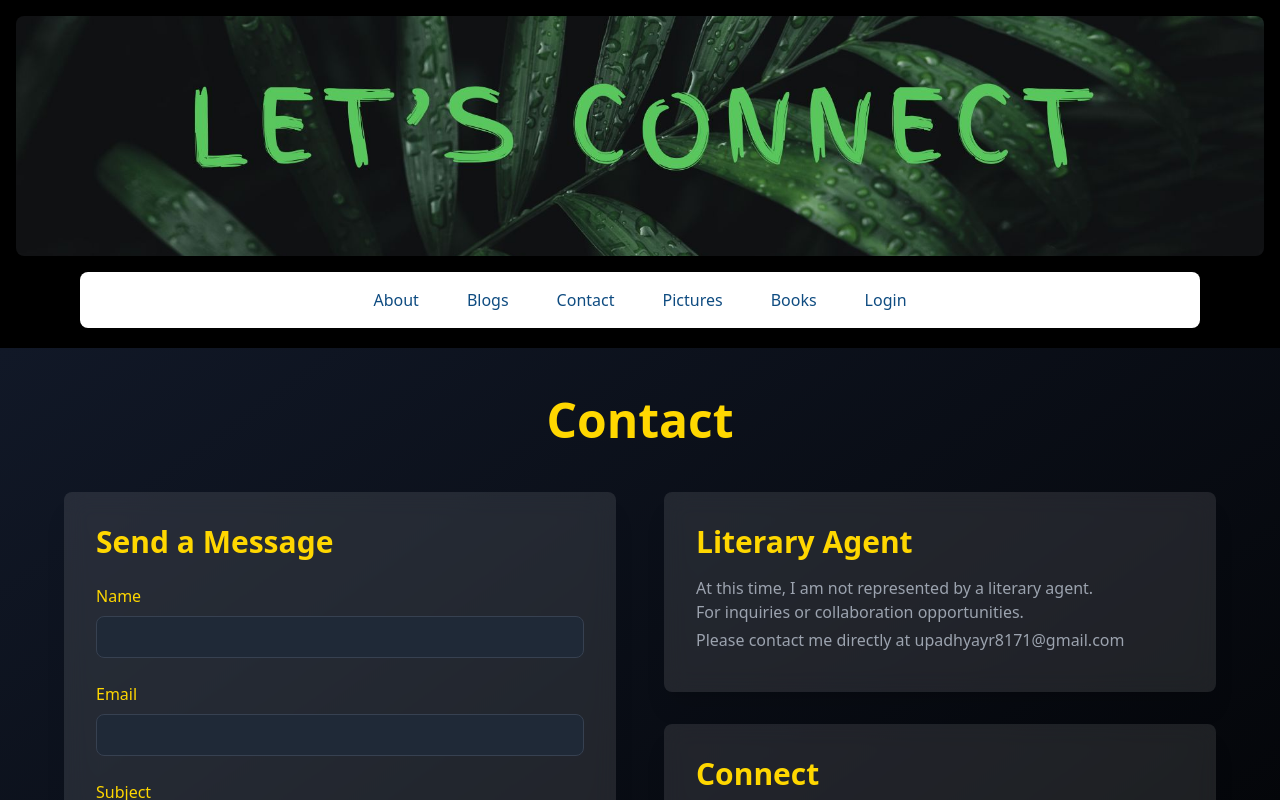
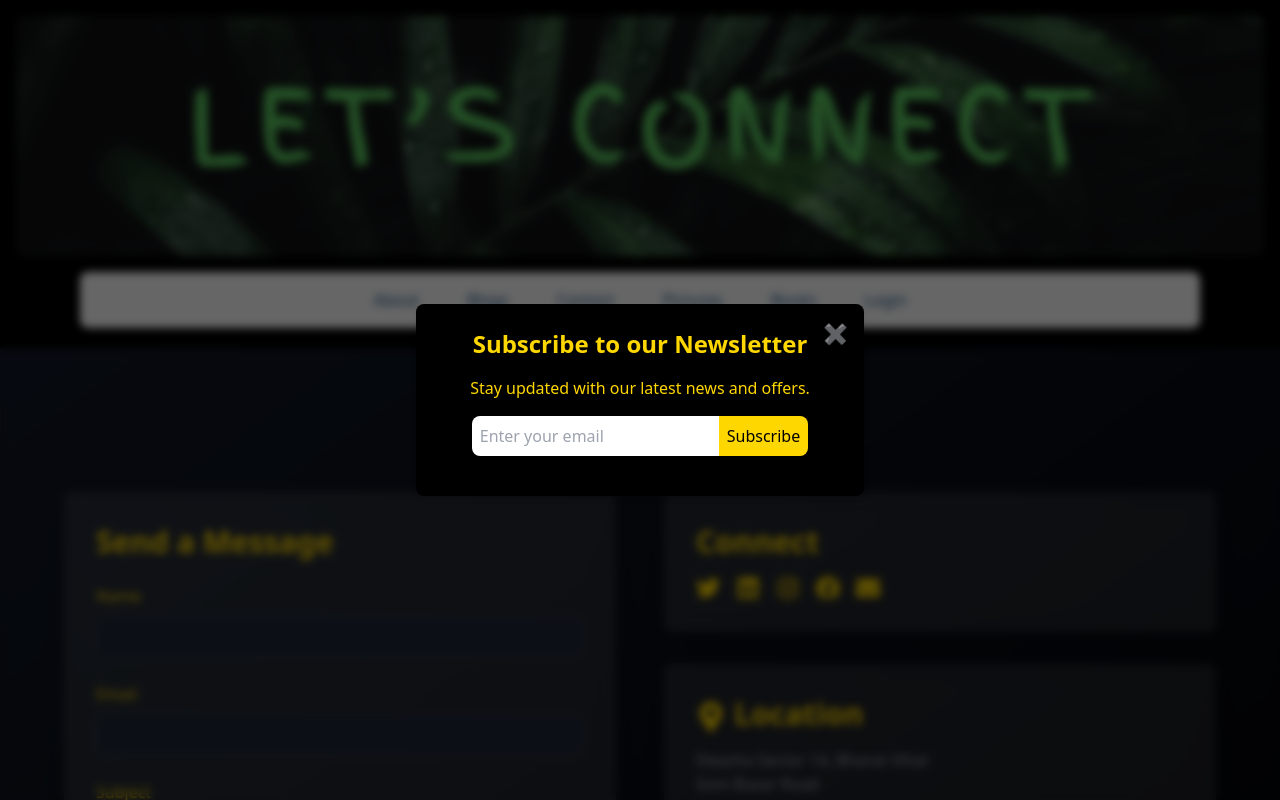
Before and after one commit to Mohit5Upadhyay/Rohit, a React (Vite) app: page /contact in a window 1280 px wide. Shown: the top 800 px of the page. Built offline with nearby package versions, Linux system fonts and the light colour scheme; no server answers.

Commit message:
added newsletter and socials

```diff
--- a/src/pages/About.tsx
+++ b/src/pages/About.tsx
@@ -12,7 +12,9 @@ const About = () => {
         <p className="text-lg leading-relaxed text-gray-300 mb-4">
           As a writer, I want my words to be like a friend's voice, offering consolation, direction, and occasionally a gentle prod to recognize the beauty in your tale. My relationship with each reader is as personal as my writing. Know that I wrote this with you in mind, whether your goal is to explore, think, or discover a different viewpoint.
         </p>
-
+        <p className="text-lg leading-relaxed text-gray-300">
+          Greetings from my world, where stories are more than words; they are conduits for growth, healing, and understanding.
+        </p>
         <br />
         <p className="text-lg leading-relaxed text-gray-300">
          I’m so glad that you are here :)
--- a/src/pages/Contact.tsx
+++ b/src/pages/Contact.tsx
@@ -1,7 +1,7 @@
 
 
 import { useState, FormEvent } from 'react';
-import { FaLinkedin, FaTwitter, FaInstagram, FaMapMarkerAlt } from 'react-icons/fa';
+import { FaLinkedin, FaTwitter, FaInstagram, FaMapMarkerAlt, FaFacebook, FaEnvelope } from 'react-icons/fa';
 import { databases } from '../appwrite/appwriteConfig';
 import { ID } from 'appwrite';
 import conf from '../config/conf';
@@ -23,6 +23,9 @@ function Contact() {
   const [loading, setLoading] = useState(false);
   const [success, setSuccess] = useState(false);
   const [error, setError] = useState<string | null>(null);
+  const [newsletterEmail, setNewsletterEmail] = useState('');
+  const [newsletterSuccess, setNewsletterSuccess] = useState(false);
+  const [newsletterError, setNewsletterError] = useState<string | null>(null);
 
   const validateEmail = (email: string): boolean => {
     return /^[^\s@]+@[^\s@]+\.[^\s@]+$/.test(email);
@@ -64,6 +67,25 @@ function Contact() {
       console.error(err);
     } finally {
       setLoading(false);
+    }
+  };
+
+  const handleNewsletterSubmit = async (e: FormEvent) => {
+    e.preventDefault();
+    setNewsletterError(null);
+
+    try {
+      if (!validateEmail(newsletterEmail)) {
+        throw new Error('Please enter a valid email address');
+      }
+
+      // Add your newsletter subscription logic here
+
+      setNewsletterSuccess(true);
+      setNewsletterEmail('');
+    } catch (err) {
+      setNewsletterError(err instanceof Error ? err.message : 'Failed to subscribe');
+      console.error(err);
     }
   };
 
@@ -152,12 +174,6 @@ function Contact() {
           </div>
 
           <div className="space-y-8">
-            <div className="bg-white/10 backdrop-blur-md rounded-lg shadow-xl p-8">
-              <h2 className="text-3xl font-semibold text-gold mb-4">Literary Agent</h2>
-              <p className="text-gray-400 mb-1">At this time, I am not represented by a literary agent. <br />
-              For inquiries or collaboration opportunities. </p>
-              <p className="text-gray-400 mb-2">Please contact me directly at upadhyayr8171@gmail.com</p>
-            </div>
 
             <div className="bg-white/10 backdrop-blur-md rounded-lg shadow-xl p-8">
               <h2 className="text-3xl font-semibold text-gold mb-4">Connect</h2>
@@ -186,6 +202,20 @@ function Contact() {
                 >
                   <FaInstagram size={24} />
                 </a>
+                <a
+                  href="https://www.facebook.com/yourprofile"
+                  target="_blank"
+                  rel="noopener noreferrer"
+                  className="text-gold hover:text-white transition-colors"
+                >
+                  <FaFacebook size={24} />
+                </a>
+                <a
+                  href="mailto:example@example.com"
+                  className="text-gold hover:text-white transition-colors"
+                >
+                  <FaEnvelope size={24} />
+                </a>
               </div>
             </div>
 
@@ -200,6 +230,39 @@ function Contact() {
               New Delhi, Delhi - 110078, India
               </p>
             </div>
+
+            <div className="bg-white/10 backdrop-blur-md rounded-lg shadow-xl p-8">
+              <h2 className="text-3xl font-semibold text-gold mb-4">Subscribe to my Newsletter</h2>
+              <form onSubmit={handleNewsletterSubmit} className="space-y-4">
+                <input
+                  type="email"
+                  required
+                  placeholder="Enter your email"
+                  className="w-full px-4 py-2 bg-gray-800 text-white border border-gray-700 rounded-lg focus:border-gold outline-none"
+                  value={newsletterEmail}
+                  onChange={e => setNewsletterEmail(e.target.value)}
+                />
+                <button
+                  type="submit"
+                  className="w-full py-3 bg-gold text-gray-900 rounded-lg hover:bg-opacity-90 transition-colors"
+                >
+                  Subscribe
+                </button>
+              </form>
+
+              {newsletterSuccess && (
+                <div className="mt-4 p-4 bg-green-100 text-green-700 rounded-lg">
+                  Subscribed successfully!
+                </div>
+              )}
+
+              {newsletterError && (
+                <div className="mt-4 p-4 bg-red-100 text-red-700 rounded-lg">
+                  {newsletterError}
+                </div>
+              )}
+            </div>
+
           </div>
         </div>
       </div>
--- a/src/pages/Layout.tsx
+++ b/src/pages/Layout.tsx
@@ -1,16 +1,15 @@
-
 import { useState, useRef, useEffect } from "react";
 import { Link, Outlet, useNavigate, useLocation } from "react-router-dom";
-import { useAuth } from '../appwrite/auth';
+import { useAuth } from "../appwrite/auth";
 
 // Banner mapping
 const BANNER_MAPPING = {
-  '/': '/home.png',
-  '/about': '/about.png',
-  '/blog': '/blogs.png',
-  '/contact': '/contact.jpg',
-  '/pictures': '/pictures.jpeg',
-  '/books': '/book.jpg',
+  "/": "/home.png",
+  "/about": "/about.png",
+  "/blog": "/blogs.png",
+  "/contact": "/contact.jpg",
+  "/pictures": "/pictures.jpeg",
+  "/books": "/book.jpg",
   // '/awards': '/downloadbanner2.jpeg',
 };
 
@@ -18,23 +17,34 @@ function Layout() {
   const { user, logout } = useAuth();
   const location = useLocation();
   const navigate = useNavigate();
-  const [currentBanner, setCurrentBanner] = useState(BANNER_MAPPING['/']);
+  const [currentBanner, setCurrentBanner] = useState(BANNER_MAPPING["/"]);
   const [isChangingBanner, setIsChangingBanner] = useState(false);
   const [showAboutDropdown, setShowAboutDropdown] = useState(false);
-
   const [showLogoutConfirm, setShowLogoutConfirm] = useState(false);
+  // const [isBannerVisible, setIsBannerVisible] = useState(true);
+  const [isNewsletterVisible, setIsNewsletterVisible] = useState(false);
   const timeoutRef = useRef<NodeJS.Timeout>();
 
   // Update banner when route changes
   useEffect(() => {
     setIsChangingBanner(true);
-    const newBanner = BANNER_MAPPING[location.pathname as keyof typeof BANNER_MAPPING] || BANNER_MAPPING['/'];
+    const newBanner =
+      BANNER_MAPPING[location.pathname as keyof typeof BANNER_MAPPING] ||
+      BANNER_MAPPING["/"];
 
     setTimeout(() => {
       setCurrentBanner(newBanner);
       setIsChangingBanner(false);
     }, 300);
   }, [location.pathname]);
+
+  useEffect(() => {
+    const timer = setTimeout(() => {
+      setIsNewsletterVisible(true);
+    }, 1000); // Show the newsletter popup after 2 seconds
+
+    return () => clearTimeout(timer);
+  }, []);
 
   const handleMouseEnter = (setter: (value: boolean) => void) => {
     clearTimeout(timeoutRef.current);
@@ -54,11 +64,19 @@ function Layout() {
   const handleConfirmLogout = async () => {
     try {
       await logout();
-      navigate('/login');
+      navigate("/login");
     } catch (error) {
-      console.error('Logout failed:', error);
+      console.error("Logout failed:", error);
     }
     setShowLogoutConfirm(false);
+  };
+
+  // const handleBannerDismiss = () => {
+  //   setIsBannerVisible(false);
+  // };
+
+  const handleNewsletterDismiss = () => {
+    setIsNewsletterVisible(false);
   };
 
   useEffect(() => {
@@ -71,13 +89,24 @@ function Layout() {
 
   return (
     <div className="min-h-screen bg-[#000] text-gold flex flex-col">
+      {/* {isBannerVisible && (
+        <div className="bg-gradient-to-r from-yellow-400 to-yellow-600 text-black p-4 text-center relative animate-slide-in">
+          <span className="font-bold">🎉 Happy Birthday to Rohit Upadhyay! 🎉</span>
+          <button
+            onClick={handleBannerDismiss}
+            className="absolute right-4 top-1/2 transform -translate-y-1/2 bg-transparent border-none text-black text-xl cursor-pointer"
+          >
+            ✖
+          </button>
+        </div>
+      )} */}
       <header className="text-center p-4">
         <div className="relative h-[30vh] rounded-lg overflow-hidden">
           <img
             src={currentBanner}
             alt="Page Banner"
             className={`w-full h-full object-cover transition-opacity duration-300 ${
-              isChangingBanner ? 'opacity-0' : 'opacity-100'
+              isChangingBanner ? "opacity-0" : "opacity-100"
             }`}
           />
         </div>
@@ -86,41 +115,56 @@ function Layout() {
       <nav className="mx-4 md:mx-20 mb-5">
         <div className="bg-white rounded-lg shadow-md">
           <div className="flex flex-wrap justify-center gap-6 md:gap-12 px-4 md:px-8 py-4">
-
             <div
               className="relative"
               onMouseEnter={() => handleMouseEnter(setShowAboutDropdown)}
               onMouseLeave={() => handleMouseLeave(setShowAboutDropdown)}
             >
-              <Link to="/about" className="text-classic-blue hover:text-gold transition-colors">
+              <Link
+                to="/about"
+                className="text-classic-blue hover:text-gold transition-colors"
+              >
                 About
               </Link>
               {showAboutDropdown && (
                 <div className="absolute top-full left-0 mt-2 w-40 bg-white rounded-lg shadow-lg z-10">
-                  <Link to="/" className="block px-4 py-2 text-classic-blue hover:text-gold hover:bg-gray-50">
+                  <Link
+                    to="/"
+                    className="block px-4 py-2 text-classic-blue hover:text-gold hover:bg-gray-50"
+                  >
                     Biography
                   </Link>
                 </div>
               )}
             </div>
 
-            <Link to="/blog" className="text-classic-blue hover:text-gold transition-colors">
+            <Link
+              to="/blog"
+              className="text-classic-blue hover:text-gold transition-colors"
+            >
               Blogs
             </Link>
 
-            <Link to="/contact" className="text-classic-blue hover:text-gold transition-colors">
+            <Link
+              to="/contact"
+              className="text-classic-blue hover:text-gold transition-colors"
+            >
               Contact
             </Link>
 
-            <Link to="/pictures" className="text-classic-blue hover:text-gold transition-colors">
+            <Link
+              to="/pictures"
+              className="text-classic-blue hover:text-gold transition-colors"
+            >
               Pictures
             </Link>
 
-
-              <Link to="/books" className="text-classic-blue hover:text-gold transition-colors">
+            <Link
+              to="/books"
+              className="text-classic-blue hover:text-gold transition-colors"
+            >
               Books
             </Link>
-
 
             {user ? (
               <button
@@ -130,13 +174,52 @@ function Layout() {
                 Logout
               </button>
             ) : (
-              <Link to="/login" className="text-classic-blue hover:text-gold transition-colors">
+              <Link
+                to="/login"
+                className="text-classic-blue hover:text-gold transition-colors"
+              >
                 Login
               </Link>
             )}
           </div>
         </div>
       </nav>
+
+      {isNewsletterVisible && (
+        <div className="fixed inset-0 z-50 flex items-center justify-center p-4">
+          <div
+            className="fixed inset-0 bg-black/60 backdrop-blur-sm"
+            onClick={handleNewsletterDismiss}
+          />
+          <div
+            className="relative bg-black text-gold p-6 text-center rounded-lg shadow-md max-w-md w-full"
+            onClick={(e) => e.stopPropagation()}
+          >
+            <h2 className="text-2xl font-bold mb-4">
+              Subscribe to our Newsletter
+            </h2>
+            <p className="mb-4">
+              Stay updated with our latest news and offers.
+            </p>
+            <div className="flex justify-center items-center mb-4">
+              <input
+                type="email"
+                placeholder="Enter your email"
+                className="p-2 rounded-l-lg border-none focus:outline-none text-black"
+              />
+              <button className="bg-gold text-black p-2 rounded-r-lg">
+                Subscribe
+              </button>
+            </div>
+            <button
+              onClick={handleNewsletterDismiss}
+              className="absolute right-4 top-4 bg-transparent border-none text-red-600 text-xl cursor-pointer"
+            >
+              ✖
+            </button>
+          </div>
+        </div>
+      )}
 
       <Outlet />
 
@@ -149,7 +232,7 @@ function Layout() {
           />
           <div
             className="relative bg-white rounded-xl p-6 max-w-sm w-full shadow-2xl"
-            onClick={e => e.stopPropagation()}
+            onClick={(e) => e.stopPropagation()}
           >
             <div className="text-center">
               <h2 className="text-xl font-bold text-gray-800 mb-4">
@@ -181,12 +264,11 @@ function Layout() {
 
       <footer className="bg-slate-900 text-center p-4 mt-auto">
         <div className="flex flex-col items-center">
-    <img
-      src="footer.png"
-      alt="Footer Image"
-      className="w-16 h-16 mb-2"
-    />
-    <p className="text-gold">&copy; {new Date().getFullYear()} www.rohitupadhyay.me | All right reserved. </p>
+          <img src="footer.png" alt="Footer Image" className="w-16 h-16 mb-2" />
+          <p className="text-gold">
+            &copy; {new Date().getFullYear()} www.rohitupadhyay.me | All right
+            reserved.{" "}
+          </p>
         </div>
       </footer>
     </div>
@@ -194,20 +276,3 @@ function Layout() {
 }
 
 export default Layout;
-
-
-
-
-
-// // Banner mapping
-// const BANNER_MAPPING = {
-//   '/': '/rohit.jpeg',
-//   '/about': '/downloadbanner.jpeg',
-//   '/blog': '/downloadbanner2.jpeg',
-//   '/contact': '/downloadbanner3.jpeg',
-//   '/pictures': '/downloadbanner2.jpeg',
-//   '/books': '/downloadbanner3.jpeg',
-//   '/fiction': '/downloadbanner2.jpeg',
-//   '/non-fiction': '/downloadbanner3.jpeg',
-//   '/awards': '/downloadbanner2.jpeg',
-// };
```
Also changed, not shown: 1 other file (tests, documents, lock files or other folders). Lines whose indentation alone changed are shown as unchanged.
